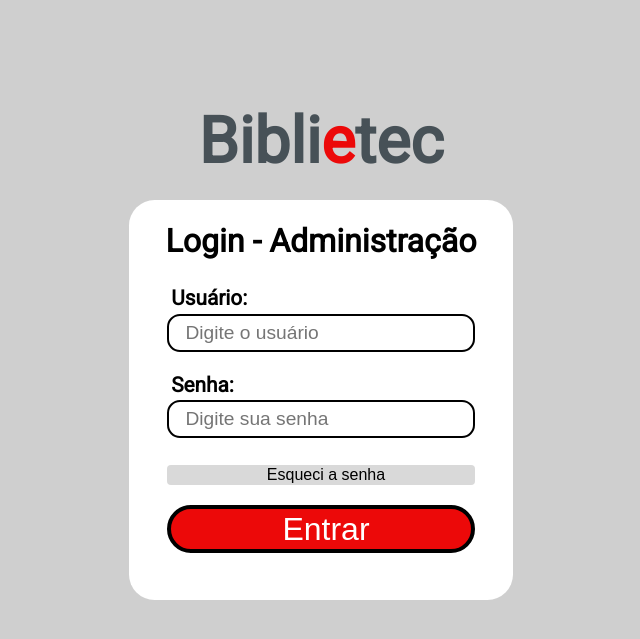
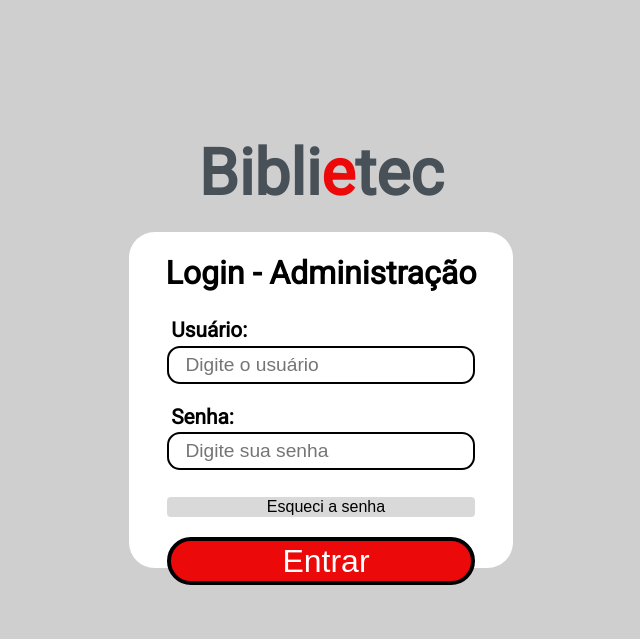
Before and after one commit to TJoaoV/Biblietec, a PHP site: page /PHP/loginadministracao.php in a window 1280 px wide. Shown: the top 639 px of the page, without its empty margins (319-959 px from the left). Run offline with PHP 8.4, Linux system fonts and the light colour scheme.

Commit message:
mudanças

```diff
--- a/CSS/global.css
+++ b/CSS/global.css
@@ -6,11 +6,14 @@ html {
 }
 
 body {
-	/* background-image: url("../background.png");
-	background-repeat: repeat;
-	background-size: 11.25vw 20vh; */
 	background-color: var(--titlecolor1);
 	font-family: "Roboto", sans-serif;
+}
+.fundoDiferente {
+	/* background-image: url("../background.png");
+	background-repeat: space repeat;
+	background-size: 200px 200px; */
+	background-blend-mode: overlay;
 }
 /* Nav da esquerda */
 .sidenav {
--- a/CSS/style.css
+++ b/CSS/style.css
@@ -143,7 +143,9 @@
 	border-bottom-left-radius: 0px;
 	border-bottom-right-radius: 0px;
 }
-
+.corpoCadastro input:disabled {
+	background-color: hsl(0, 0%, 75%);
+}
 .redSenhaA {
 	width: 26.8vw;
 }
--- a/PHP/alterarsenhaalunos.php
+++ b/PHP/alterarsenhaalunos.php
@@ -11,7 +11,7 @@ $id = $_SESSION['id'];
     <title> Biblietec- Alterar Senha </title>
 </head>
 
-<body>
+<body class="fundoDiferente">
     <div class="login-box">
         <h2> Alterar Senha </h2>
         <form action='finish/alterarsenhaalunos_finish.php' onsubmit="return validarprimeiro(this);" name='alterarsenha'
--- a/PHP/error/loginalunos_error.php
+++ b/PHP/error/loginalunos_error.php
@@ -11,7 +11,7 @@ $mensagem = $_SESSION['msg'];
     <script src="//ajax.googleapis.com/ajax/libs/jquery/2.1.3/jquery.min.js"></script>
 </head>
 
-<body>
+<body class="fundoDiferente">
     <div class="login-box" style="height: 22vh">
         <h2><?php echo $mensagem ?></h2>
         <button class="botVerm pointer" style="width: 15vw;" onclick="location.href='../../index.php'">Voltar</button>
--- a/PHP/esquecisenhaalunos.php
+++ b/PHP/esquecisenhaalunos.php
@@ -13,7 +13,7 @@ $resultado = mysqli_query($conn, $sql);
     <script type="text/javascript" src="../JS/esquecisenhaalunosjs.js"></script>
 </head>
 
-<body>
+<body class="fundoDiferente">
     <div style="height: 40vh !important;" class="login-box esquecitela">
         <a href='../index.php' class='textdecor'>
             <h1 class='titulo'><span class="cor3">Bibli</span><span class="cor2">e</span>tec</h1>
--- a/PHP/finish/alterarsenhaalunos_finish.php
+++ b/PHP/finish/alterarsenhaalunos_finish.php
@@ -6,7 +6,7 @@
     <title>Biblietec - Alterar Senha</title>
 </head>
 
-<body>
+<body class="fundoDiferente">
     <div class="login-box" style="height: 20vh">
         <h1 class='titulo'><span class="cor3">Bibli</span><span class="cor2">e</span>tec</h1>
         <?php
--- a/PHP/finish/esquecisenhaalunos_finish.php
+++ b/PHP/finish/esquecisenhaalunos_finish.php
@@ -6,7 +6,7 @@
     <title>Biblietec - Redefinição de Senha</title>
 </head>
 
-<body>
+<body class="fundoDiferente">
     <div class="login-box" style="height:25vh">
         <h1 class='titulo'><span class="cor3">Bibli</span><span class="cor2">e</span>tec</h1>
         <div class="redSenhaA">
--- a/PHP/finish/primeiroacesso_finish.php
+++ b/PHP/finish/primeiroacesso_finish.php
@@ -7,7 +7,7 @@
 
 </head>
 
-<body>
+<body class="fundoDiferente">
     <div class="login-box" style="height:30vh;">
         <h1 class='titulo'><span class="cor3">Bibli</span><span class="cor2">e</span>tec</h1>
         <?php
--- a/PHP/loginadministracao.php
+++ b/PHP/loginadministracao.php
@@ -10,9 +10,9 @@ session_start();
     <script type="text/javascript" src="../JS/loginadm.js"></script>
 </head>
 
-<body>
+<body class="fundoDiferente">
     <form onsubmit="return validaradm(this);" action='finish/loginadm_finish.php' method='POST' name='login' class=''>
-        <div class="login-box">
+        <div class="login-box" style="height: 42%;">
             <a href='../index.php' class="textdecor">
                 <h1 class='titulo'><span class="cor3">Bibli</span><span class="cor2">e</span>tec</h1>
             </a>
--- a/PHP/primeiroacesso.php
+++ b/PHP/primeiroacesso.php
@@ -12,7 +12,7 @@ $resultado = mysqli_query($conn, $sql);
     <script type="text/javascript" src="../JS/primeiroacessoj.js"></script>
 </head>
 
-<body>
+<body class="fundoDiferente">
     <div class='corpoCadastro'>
         <form action="finish/primeiroacesso_finish.php" onsubmit="return validarprimeiro(this);" method='POST'
             name='cadastro' class=''>
--- a/index.php
+++ b/index.php
@@ -11,7 +11,7 @@ session_start();
     <script type="text/javascript" src="JS/indexjs.js"></script>
 </head>
 
-<body>
+<body class="fundoDiferente">
     <div class="login-box" style="height:50vh !important;">
         <a href='index.php' class="textdecor">
             <h1 class='titulo'><span class="cor3">Bibli</span><span class="cor2">e</span>tec</h1>
```
Also changed, not shown: background.png.
